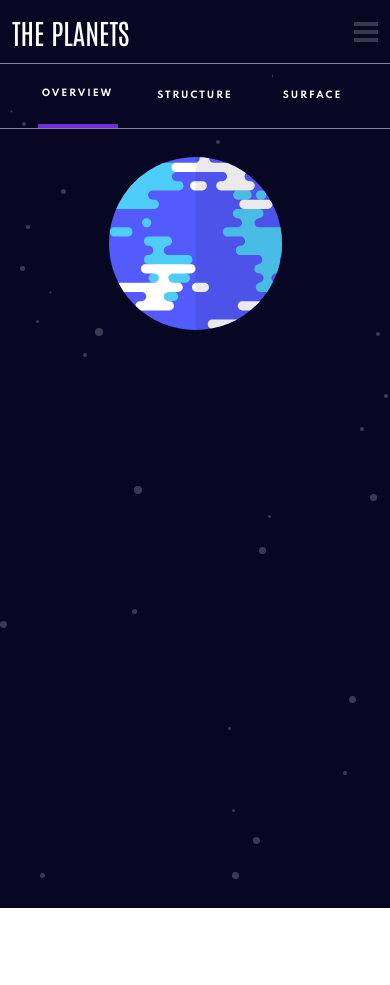
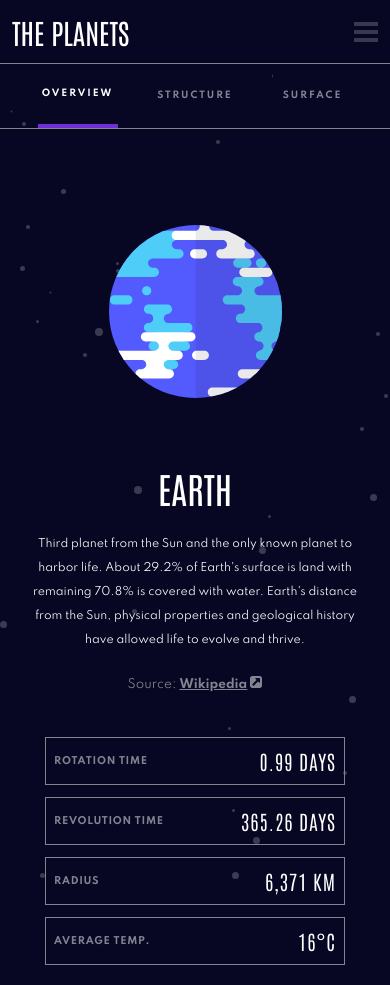
Before and after one commit to asim-ali5514/Planets, a Next.js app in the folder planets/: page /Earth in a window 390 px wide. Before the commit the page ends 908 px from the top, so only its background shows below. Built offline with nearby package versions, Linux system fonts and the light colour scheme.

Commit message:
Finished Mobile Layout
Just need to do the desktop and tablet next

```diff
--- /dev/null
+++ b/planets/components/FactBox.tsx
@@ -0,0 +1,15 @@
+import React from 'react'
+
+interface Props {
+    title : string;
+    info : string;
+}
+
+export const FactBox:React.FC<Props> = ({title , info}) => {
+    return (
+        <div className="w-mobFactBox border border-lightGrey mobSmall:w-SmallMobFactBox flex flex-row justify-between h-12 items-center p-2">
+            <h1 className="text-lightGrey font-Spartan text-MobFactBox font-bold">{title}</h1>
+            <h2 className="font-Antonio text-white tracking-wider text-xl font-light uppercase">{info}</h2>
+        </div>
+    )
+}
--- a/planets/components/MainPage.tsx
+++ b/planets/components/MainPage.tsx
@@ -3,7 +3,8 @@
 import {useState , useContext , createContext} from 'react'
 import Image from 'next/image'
 import { animate, motion , AnimatePresence } from "framer-motion"
-
+import SourceIcon from "../public/icon-source.svg"
+import {FactBox} from "./FactBox"
 interface Props {
     data: {
         name: string;
@@ -53,21 +54,50 @@
         data.images.internal,
         data.images.planet,
     ]
+
+    const Descriptions = [
+        data.overview.content,
+        data.structure.content,
+        data.geology.content
+    ]
+
+    const Sources = [
+        data.overview.source,
+        data.structure.source,
+        data.geology.source
+    ]
     return (
-        <div className="w-full h-screen  bg-darkBlue bg-background-stars flex flex-col items-center"  >
+        <div className="w-full h-full bg-darkBlue bg-background-stars flex flex-col items-center overflow-x-hidden"  >
             <div className="flex flex-row justify-evenly border-b border-lightGrey w-full">
                 <MobButtons color={color} title="OVERVIEW" num={0}/>
                 <MobButtons color={color} title="STRUCTURE" num={1}/>
                 <MobButtons color={color} title="SURFACE" num={2}/>
             </div>
-            <div className="grid place-items-center mt-7 ">
+            <div className="grid place-items-center mt-24 ">
                 <motion.div animate={{ opacity : 1 }} initial={{opacity : 0}} >
                 <Image src={Images[Section]} alt="planet img" width={mobdimensions} height={mobdimensions} />
                 </motion.div>
-                <motion.div className={Section === 2 ? "flex" : "hidden"} animate={Section === 2 ? {y : 0} : {y : -100}}>
-                <Image src={data.images.geology} width="163px" height="199px"/>
-                </motion.div>
+                <AnimatePresence >
+                    { Section === 2 &&
+                    <motion.div exit={{y : -800}} initial={{y : -100}}  className={Section === 2 ? "flex relative bottom-p35 " : "hidden"} animate={Section === 2 ? {y : 0} : {y : -100}}>
+                    <Image src={data.images.geology} width="163px" height="199px"/>
+                    </motion.div> }
+                </AnimatePresence>
             </div>
+            <AnimatePresence>
+            <motion.div exit={{opacity : 0}} initial={{opacity : 0 , y : -100}} transition={{type : 'spring' , delay : 0.1}} animate={{ opacity : 1 , y : 0}} className="mt-16 flex flex-col justify-center items-center gap-6">
+                <h1 className="text-white font-Antonio text-4xl uppercase">{name}</h1>
+                <p className="text-white font-Spartan text-MobDesc leading-6 w-mobDesc text-center">{Descriptions[Section]}</p>
+                <p className="text-lightGrey font-Spartan text-xs">Source: <a className="underline font-bold" href={Sources[Section]}>Wikipedia</a> <Image src={SourceIcon} alt="source-icon"/> </p>
+            </motion.div>
+            </AnimatePresence>
+            <motion.div initial={{opacity : 0 , y : -100}} transition={{type : 'spring' , delay : 0.2}} animate={{opacity : 1 , y : 0}} className="flex flex-col gap-3 mt-11 mb-5">
+                <FactBox title="ROTATION TIME" info={rotation} />
+                <FactBox title="REVOLUTION TIME" info={revolution} />
+                <FactBox title="RADIUS" info={radius} />
+                <FactBox title="AVERAGE TEMP." info={temperature} />
+
+            </motion.div>
         </div>
 
     )
--- a/planets/components/MobButtons.tsx
+++ b/planets/components/MobButtons.tsx
@@ -14,7 +14,7 @@
     const {Section , setSection} = useContext(InfoContext)
     return (
         <div>
-            <motion.button  transition={{ duration : 0.2 }}   animate={ Section === num ? {borderColor : color , borderBottom  : '4px solid ' + color , opacity : 1} : {borderColor : 'transparent' , borderBottom : 'none' , opacity : 1}}  onClick={() => setSection(num)}  className=" text-white border-b-4 font-bold font-Spartan  text-MobButton bg-darkBlue w-20 h-16 text-center flex justify-center items-center" >
+            <motion.button  transition={{ duration : 0.2 }}   animate={ Section === num ? {borderColor : color , borderBottom  : '4px solid ' + color , opacity : 1} : {borderColor : 'transparent' , borderBottom : 'none' , opacity : 1}}  onClick={() => setSection(num)}  className={Section === num ? "text-white border-b-4 font-bold font-Spartan  text-MobButton bg-darkBlue w-20 h-16 text-center flex justify-center items-center" : " text-lightGrey border-b-4 font-bold font-Spartan  text-MobButton bg-darkBlue w-20 h-16 text-center flex justify-center items-center"}>
                 {title}
                 </motion.button>
         </div>
--- a/planets/tailwind.config.js
+++ b/planets/tailwind.config.js
@@ -5,6 +5,7 @@
   darkMode: false, // or 'media' or 'class'
   theme: {
     screens : {
+      'mobSmall' : '320px',
       'xs' : '680px',
       'md' : '680px',
       'lg' : '1024px'
@@ -31,12 +32,44 @@
       }],
       'NavHeading' : ['1.75rem' , {
         letterSpacing : '-1.05px'
+      }],
+      'MobDesc' : ['0.68rem' , {
+        lineHeight : '22px',
+      }],
+      'MobFactBox' : ['0.6rem' , {
+        lineHeight : '16px',
+        letterSpacing : '0.73px'
       }]
     },
     height : {
-      MobNav : '65vh'
+      MobNav : '65vh',
+      MainPage : '115vh'
     },
-
+    spacing : {
+      'p5' : '5%',
+      'p10' : '10%',
+      'p15' : '15%',
+      'p20' : '20%',
+      'p25' : '25%',
+      'p30' : '30%',
+      'p35' : '35%',
+      'p40' : '40%',
+      'p45' : '45%',
+      'p50' : '50%',
+      'p55' : '55%',
+      'p60' : '60%',
+      'p65' : '65%',
+      'p70' : '70%',
+      'p75' : '75%',
+      'p80' : '80%',
+      'p85' : '85%',
+      'p90' : '90%',
+      'p95' : '95%',
+      'p100' : '100%',
+      'mobDesc' : '20.4rem',
+      'mobFactBox' : '327px',
+      'SmallMobFactBox' : '300px'
+    }
   },
   },
   variants: {
```
Also changed, not shown: planets/public/icon-source.svg (added).
